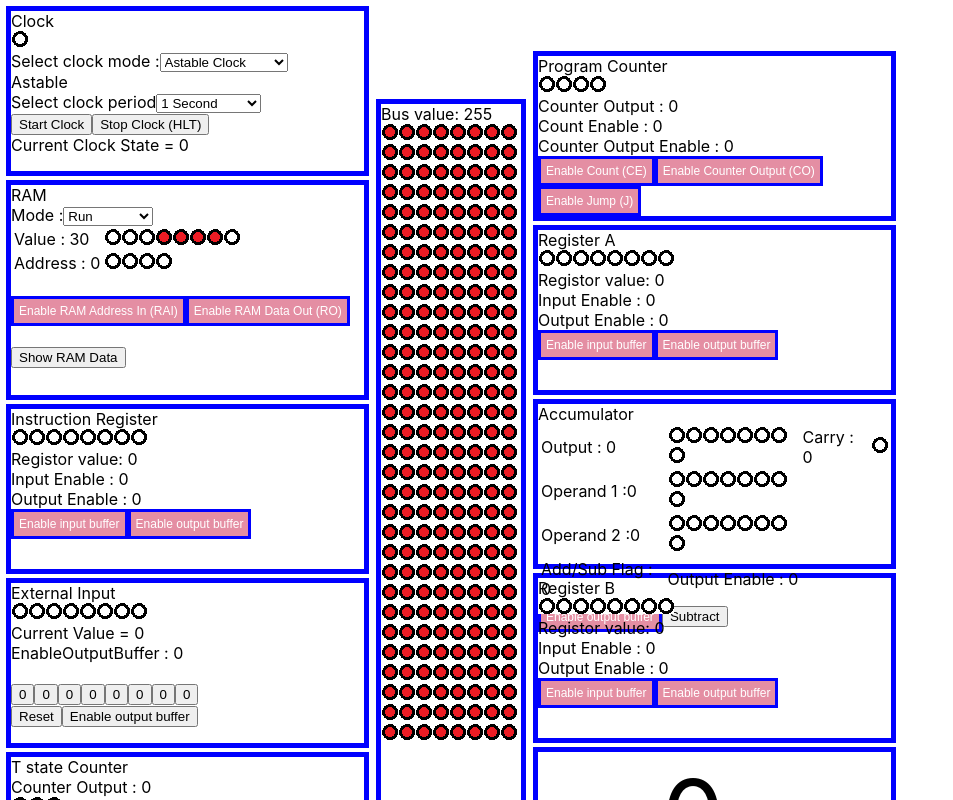
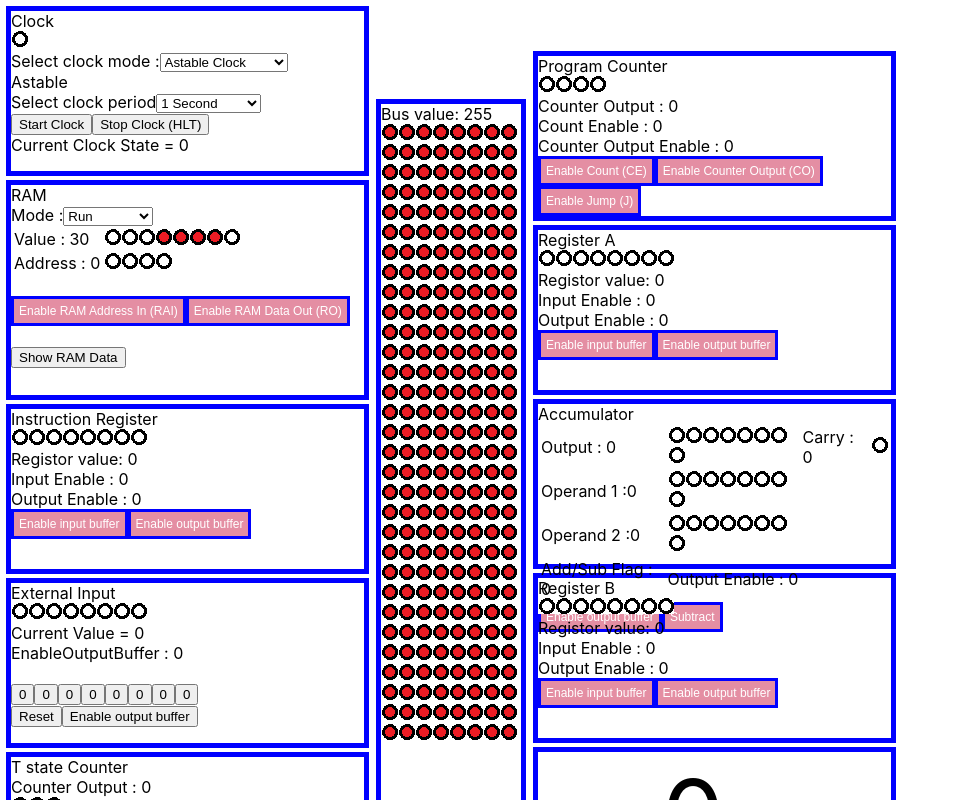
Before and after one commit to ksbhanegaonkar/Microprocessor-simulator, a React (Create React App) app: page / in a window 1280 px wide. Shown: the top 800 px of the page, without its empty margins (0-953 px from the left). Built offline with nearby package versions, Linux system fonts and the light colour scheme.

Commit message:
Updatted add subtract button in accmulator component

```diff
--- a/src/Components/Accumulator/Accumulator.js
+++ b/src/Components/Accumulator/Accumulator.js
@@ -59,9 +59,10 @@ class Accumulator extends Component{
                  buttonState={this.props.accumulatorOutputEnable}
                  name={this.props.accumulatorOutputEnable === 1? "Dissable output buffer":"Enable output buffer"}></Button>
 
-                <button onClick={this.props.toggleAddSubtractFlag}>
-                {this.props.addSubtractFlag === 1? "Add":"Subtract"}
-                </button>
+                <Button onClick={this.props.toggleAddSubtractFlag}
+                 buttonState={this.props.addSubtractFlag}
+                 name={this.props.addSubtractFlag === 1? "Add":"Subtract"}></Button>
+
                 </div>
         );
     }
```
